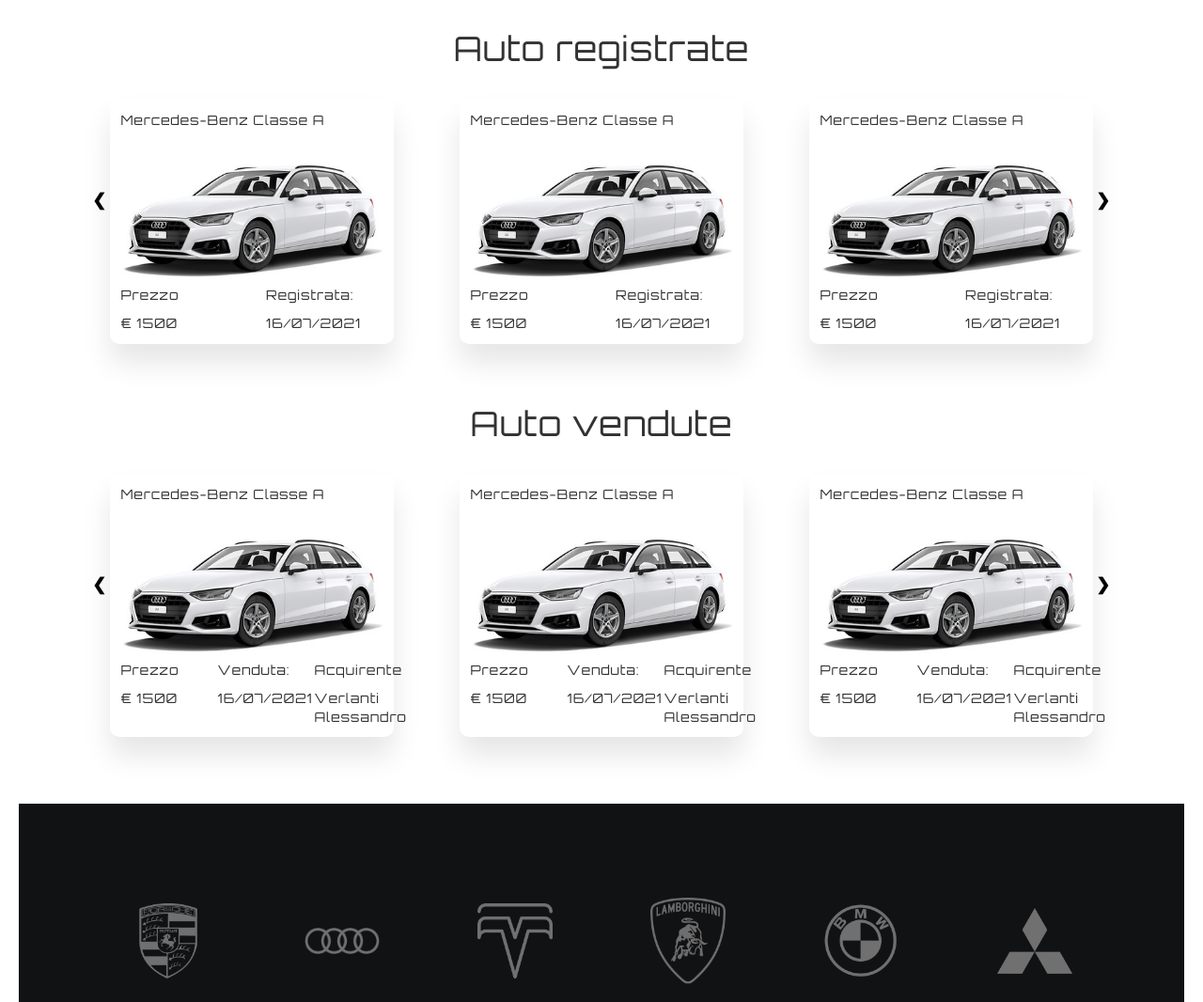
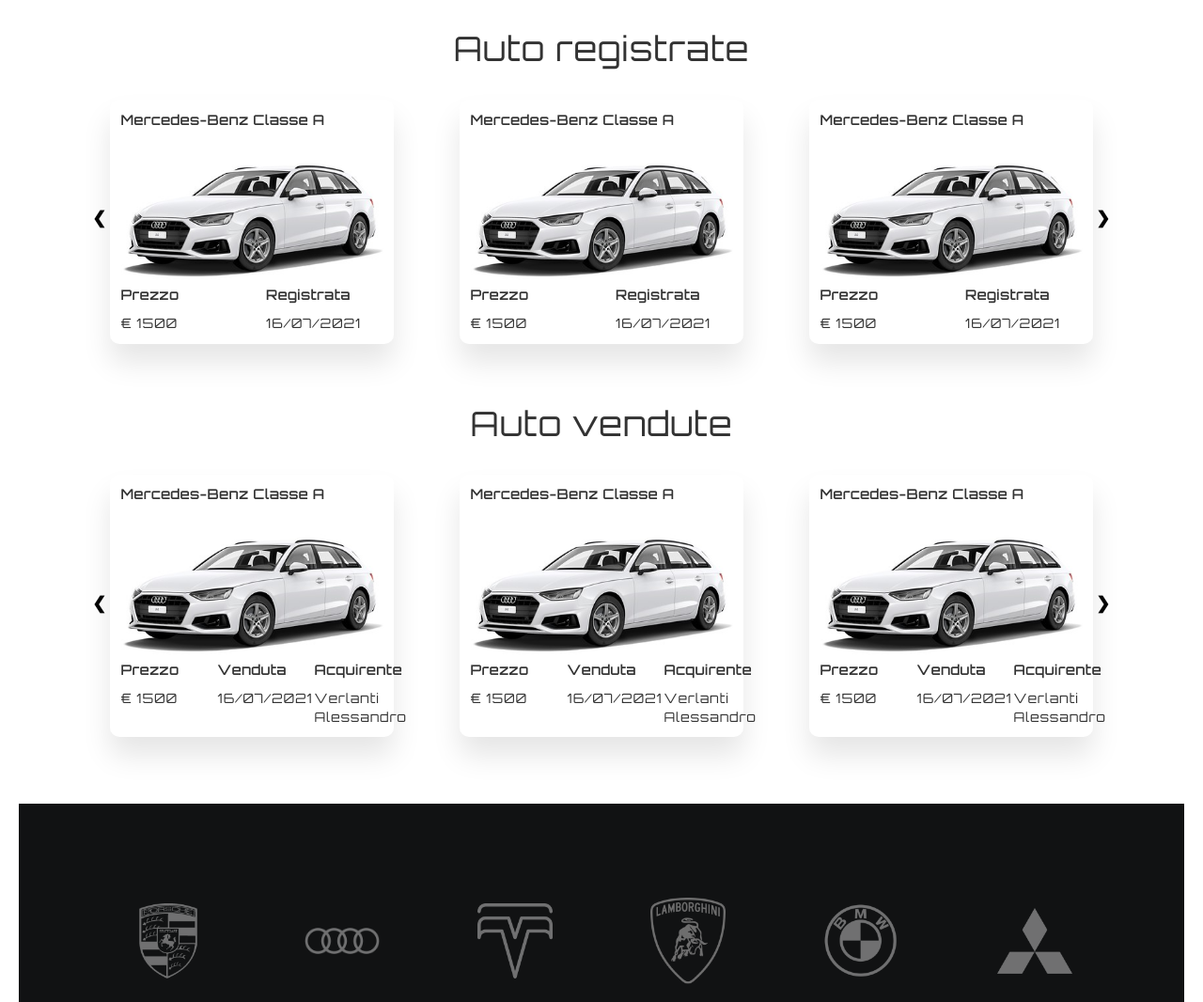
Before and after one commit to Verlanti2002/VSB-Motors, a Django app: page /my_transaction_vendor in a window 1280 px wide. Shown: the part 110-1176 px from the top of the page at 94% size. Run offline with Django 4.2, Linux system fonts and the light colour scheme; a user stored in the database is signed in; data comes from the database, SQL or seed files in the repository; both versions use the stored data as it was after the commit; parts of the project's set-up code (start-up, migrations or seed data) failed here and were passed over; some libraries are stand-ins or nearby versions.

Commit message:
modify my transaction

```diff
--- a/vsb_app/static/vsb_app/css/my_transaction_vendor.css
+++ b/vsb_app/static/vsb_app/css/my_transaction_vendor.css
@@ -25,10 +25,16 @@
 
 }
 
+.title_car{
+  font-weight: bold;
+  font-size: 1em;
+}
+
 .desc{
   /*border: 1px solid rgb(0, 60, 255);*/
   margin: 0px;
   margin-right: 2px;
+  font-size: 1em;
 }
 
 .vehicle_card:hover{
@@ -39,6 +45,8 @@
 .details{
   /*border: 1px solid salmon;*/
   display: block;
+  font-size: 1em;
+  font-weight: bold;
 }
 
 
@@ -56,7 +64,7 @@
   display: block;
   cursor: pointer;
   position: absolute;
-  top: 50%;
+  top: 55%;
   width: auto;
   margin-top: -22px;
   padding: 16px;
--- a/vsb_app/static/vsb_app/css/shop.css
+++ b/vsb_app/static/vsb_app/css/shop.css
@@ -74,6 +74,8 @@ h5{
   -o-transition: all 0.3s 0s ease-in;
   transition: all 0.3s 0s ease-in;
   padding: 1% 1% 1% 1%;
+  box-shadow: 0 20px 30px rgba(0,0,0,.1);
+
 }
 
 .desc{
@@ -94,7 +96,7 @@ h5{
 .line{
   border-top: 1px solid black;
   margin-top: 5px;
-  }
+}
 
 .details h5{
   margin-right: 10px;
--- a/vsb_app/templates/vsb_app/my_transaction_vendor.html
+++ b/vsb_app/templates/vsb_app/my_transaction_vendor.html
@@ -40,7 +40,7 @@
                      <p class="details">Prezzo</p>
                   </div>
                   <div class="col-md-6">
-                     <p class="details">Registrata:</p>
+                     <p class="details">Registrata</p>
                   </div>
                </div>
                <div class="row   align-items-center">
@@ -68,7 +68,7 @@
                         <p class="details">Prezzo</p>
                      </div>
                      <div class="col-md-6">
-                        <p class="details">Registrata:</p>
+                        <p class="details">Registrata</p>
                      </div>
                   </div>
                   <div class="row   align-items-center">
@@ -96,7 +96,7 @@
                         <p class="details">Prezzo</p>
                      </div>
                      <div class="col-md-6">
-                        <p class="details">Registrata:</p>
+                        <p class="details">Registrata</p>
                      </div>
                   </div>
                   <div class="row   align-items-center">
@@ -129,7 +129,7 @@
                      <p class="details">Prezzo</p>
                   </div>
                   <div class="col-md-6">
-                     <p class="details">Registrata:</p>
+                     <p class="details">Registrata</p>
                   </div>
                </div>
                <div class="row   align-items-center">
@@ -157,7 +157,7 @@
                         <p class="details">Prezzo</p>
                      </div>
                      <div class="col-md-6">
-                        <p class="details">Registrata:</p>
+                        <p class="details">Registrata</p>
                      </div>
                   </div>
                   <div class="row   align-items-center">
@@ -185,7 +185,7 @@
                         <p class="details">Prezzo</p>
                      </div>
                      <div class="col-md-6">
-                        <p class="details">Registrata:</p>
+                        <p class="details">Registrata</p>
                      </div>
                   </div>
                   <div class="row   align-items-center">
@@ -218,7 +218,7 @@
                      <p class="details">Prezzo</p>
                   </div>
                   <div class="col-md-6">
-                     <p class="details">Registrata:</p>
+                     <p class="details">Registrata</p>
                   </div>
                </div>
                <div class="row   align-items-center">
@@ -246,7 +246,7 @@
                         <p class="details">Prezzo</p>
                      </div>
                      <div class="col-md-6">
-                        <p class="details">Registrata:</p>
+                        <p class="details">Registrata</p>
                      </div>
                   </div>
                   <div class="row   align-items-center">
@@ -274,7 +274,7 @@
                         <p class="details">Prezzo</p>
                      </div>
                      <div class="col-md-6">
-                        <p class="details">Registrata:</p>
+                        <p class="details">Registrata</p>
                      </div>
                   </div>
                   <div class="row   align-items-center">
@@ -322,7 +322,7 @@
                      <p class="details">Prezzo</p>
                   </div>
                   <div class="col-md-4">
-                     <p class="details">Venduta:</p>
+                     <p class="details">Venduta</p>
                   </div>
                   <div class="col-md-4">
                      <p class="details">Acquirente</p>
@@ -356,7 +356,7 @@
                         <p class="details">Prezzo</p>
                      </div>
                      <div class="col-md-4">
-                        <p class="details">Venduta:</p>
+                        <p class="details">Venduta</p>
                      </div>
                      <div class="col-md-4">
                         <p class="details">Acquirente</p>
@@ -390,7 +390,7 @@
                         <p class="details">Prezzo</p>
                      </div>
                      <div class="col-md-4">
-                        <p class="details">Venduta:</p>
+                        <p class="details">Venduta</p>
                      </div>
                      <div class="col-md-4">
                         <p class="details">Acquirente</p>
@@ -430,7 +430,7 @@
                      <p class="details">Prezzo</p>
                   </div>
                   <div class="col-md-4">
-                     <p class="details">Venduta:</p>
+                     <p class="details">Venduta</p>
                   </div>
                   <div class="col-md-4">
                      <p class="details">Acquirente</p>
@@ -464,7 +464,7 @@
                         <p class="details">Prezzo</p>
                      </div>
                      <div class="col-md-4">
-                        <p class="details">Venduta:</p>
+                        <p class="details">Venduta</p>
                      </div>
                      <div class="col-md-4">
                         <p class="details">Acquirente</p>
@@ -498,7 +498,7 @@
                         <p class="details">Prezzo</p>
                      </div>
                      <div class="col-md-4">
-                        <p class="details">Venduta:</p>
+                        <p class="details">Venduta</p>
                      </div>
                      <div class="col-md-4">
                         <p class="details">Acquirente</p>
@@ -538,7 +538,7 @@
                      <p class="details">Prezzo</p>
                   </div>
                   <div class="col-md-4">
-                     <p class="details">Venduta:</p>
+                     <p class="details">Venduta</p>
                   </div>
                   <div class="col-md-4">
                      <p class="details">Acquirente</p>
@@ -572,7 +572,7 @@
                         <p class="details">Prezzo</p>
                      </div>
                      <div class="col-md-4">
-                        <p class="details">Venduta:</p>
+                        <p class="details">Venduta</p>
                      </div>
                      <div class="col-md-4">
                         <p class="details">Acquirente</p>
@@ -606,7 +606,7 @@
                         <p class="details">Prezzo</p>
                      </div>
                      <div class="col-md-4">
-                        <p class="details">Venduta:</p>
+                        <p class="details">Venduta</p>
                      </div>
                      <div class="col-md-4">
                         <p class="details">Acquirente</p>
--- a/vsb_app/templates/vsb_app/shop.html
+++ b/vsb_app/templates/vsb_app/shop.html
@@ -185,14 +185,14 @@
             <div class="vehicle_card">
                <h4 class="title_car" id="marca_modello">{{ automobile.marca }} {{ automobile.modello }}</h4>
                <a href="{% url 'vsb_app:single_product' %}"><img src="{% static 'vsb_app/images/sfondo_sell.jpg' %}" id="img_car"></a>
-               <h3 class="price">€ {{ automobile.prezzo }}</h3>
+               <h4>€ {{ automobile.prezzo }}</h4>
                <table class="details">
                   <tbody>
                      <tr>
                         <td>
                            <h5>Kilometraggio</h5>
                            <hr class="line">
-                           <p class="desc">{{ automobile.km_percorsi }} km</p>
+                           <p class="desc">{{ automobile.km_percorsi }} KM</p>
                         </td>
                         <td>
                            <h5>Anno</h5>
@@ -202,7 +202,7 @@
                         <td>
                            <h5>Potenza</h5>
                            <hr class="line">
-                           <p class="desc">{{ automobile.potenza }} kW</p>
+                           <p class="desc">{{ automobile.potenza }} KW</p>
                         </td>
                         <td>
                            <h5>Alimentazione</h5>
```
Also changed, not shown: vsb_app/static/vsb_app/css/my_transaction_client.css (+4 -3 lines), db.sqlite3.
